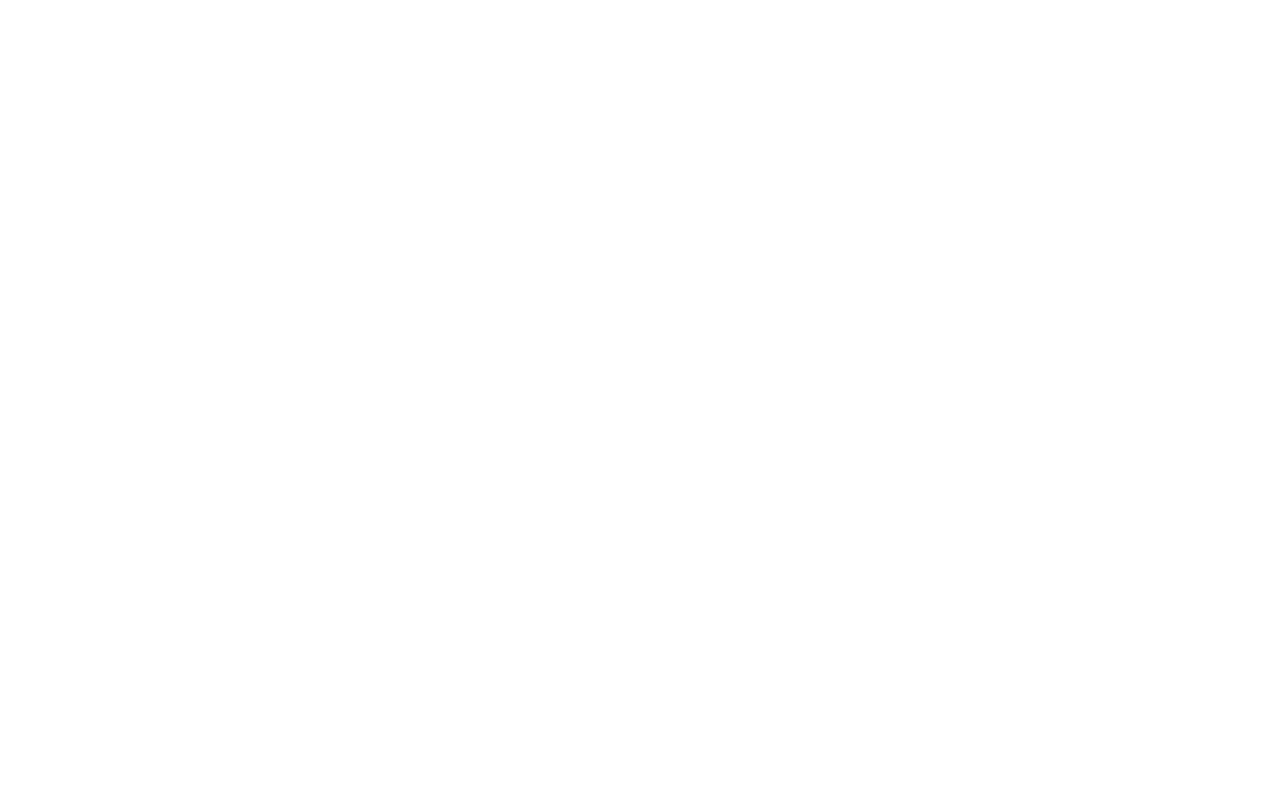
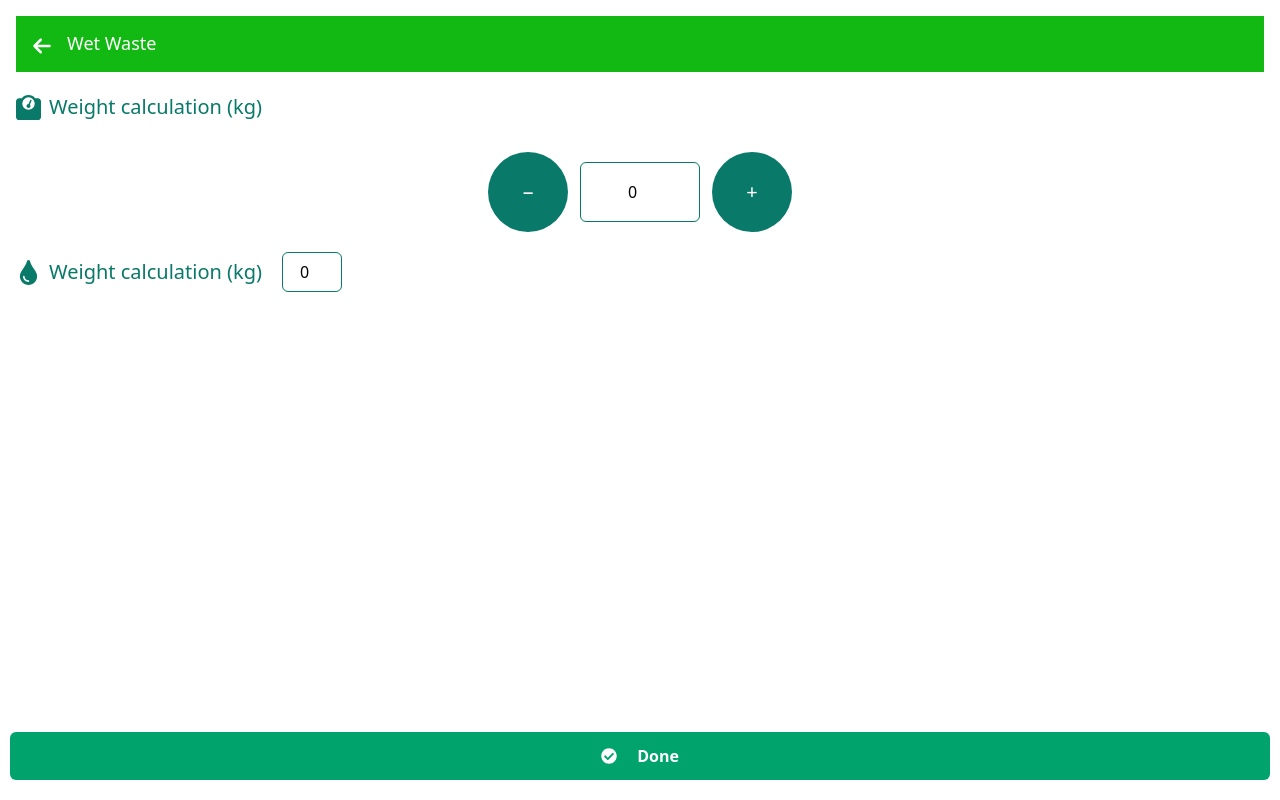
Before and after one commit to Ritik796/D2D-Bulk-Generator, a React (Create React App) app: page /drum in a window 1280 px wide. Before the commit this address had no page. Built offline with nearby package versions, Linux system fonts and the light colour scheme.

Commit message:
code commit

```diff
--- /dev/null
+++ b/src/Pages/BulkGenerator/DrumWeight.jsx
@@ -0,0 +1,56 @@
+import React, { useState } from 'react';
+import Header from '../../Components/Common/Header/Header';
+import style from '../../Styles/DrumWeight/DrumWeight.module.css';
+import { FaCheck, FaHotTub, FaTimes, FaTint, FaCheckCircle } from 'react-icons/fa';
+import { FaBox, FaDrum, FaWeightScale} from 'react-icons/fa6';
+
+const DrumWeight = () => {
+    const [value, setValue] = useState(0);
+
+    const increase = () => setValue(prev => Number(prev) + 1);
+    const decrease = () => setValue(prev => Math.max(Number(prev) - 1, 0));
+
+    return (
+        <div className={style.container}>
+            <Header title="Wet Waste" />
+
+            <label className={style.labelWithIcon}>
+                <FaWeightScale className={style.labelIcon} />
+                Weight calculation (kg)
+            </label>
+
+            <div className={style.inputGroup}>
+                <button className={style.iconButton} onClick={decrease}>−</button>
+                <input
+                    type="number"
+                    className={style.numberInput}
+                    value={value}
+                    onChange={(e) => setValue(Math.max(0, parseInt(e.target.value) || 0))}
+                />
+                <button className={style.iconButton} onClick={increase}>+</button>
+            </div>
+
+            <label className={style.labelWithIcon}>
+                <FaTint className={style.labelIcon} />
+                Weight calculation (kg)
+                <input
+                    type="number"
+                    className={style.drumWeightInput}
+                    value={value}
+                    onChange={(e) => setValue(Math.max(0, parseInt(e.target.value) || 0 ))}
+                />
+            </label>
+
+            <div className={style.buttonContainer}>
+
+                    <button className={style.buttonPrimary}>
+                        <FaCheckCircle className={style.icon} />
+                        Done
+                    </button>
+                </div>
+
+        </div>
+    );
+};
+
+export default DrumWeight;
--- /dev/null
+++ b/src/Pages/BulkGenerator/WetWaste.jsx
@@ -0,0 +1,54 @@
+import React from 'react'
+import Header from '../../Components/Common/Header/Header'
+import style from '../../Styles/WetWaste/WetWaste.module.css'
+import { FaTimes, FaCheck, FaCheckCircle } from 'react-icons/fa' // Font Awesome icons
+import { FaCartPlus, FaTrash } from 'react-icons/fa6'
+import { useNavigate } from 'react-router-dom';
+
+const WetWaste = () => {
+
+    const navigate = useNavigate();
+
+    const handleSubmit = () => {
+        navigate('/drum'); // 👈 navigate to NextScreen
+    };
+
+
+    return (
+        <div className={`${style.container}`}>
+            <div>
+                <Header title={"Wet Waste"} />
+            </div>
+            <div className={`${style.centerWrapper}`}>
+                <div className={style.circle}>
+                    <div className={style.circleText}>
+                        <span className={style.kgValue}>0</span>
+                        <span className={style.kgLabel}>Kilogram</span>
+                    </div>
+                </div>
+
+                <div className={style.inputContainer}>
+                    <input
+                        type="number"
+                        placeholder="Enter weight"
+                        className={style.inputBox}
+                    />
+                </div>
+
+                <div className={style.buttonContainer}>
+                    <button className={style.button}>
+                        <FaCartPlus className={style.icon} />
+                        Add bin
+                    </button>
+                    <button className={style.buttonPrimary} onClick={handleSubmit}>
+                        <FaCheckCircle className={style.icon} />
+                        Done
+                    </button>
+                </div>
+
+            </div>
+        </div>
+    )
+}
+
+export default WetWaste
--- a/src/Router/RouterComponent.jsx
+++ b/src/Router/RouterComponent.jsx
@@ -1,11 +1,14 @@
 import {BrowserRouter,Routes,Route} from 'react-router-dom';
 import Bulkgenerator from '../Pages/BulkGenerator/Bulkgenerator';
+import WetWaste from '../Pages/BulkGenerator/WetWaste';
+import DrumWeight from '../Pages/BulkGenerator/DrumWeight';
 
 const RouterComponent = () => {
   return (
     <BrowserRouter>
       <Routes>
-        <Route path='/' element={<Bulkgenerator/>} />
+        <Route path='/' element={<WetWaste/>} />
+        <Route path='/drum' element={<DrumWeight/>} />
       </Routes>
     </BrowserRouter>
   )
--- /dev/null
+++ b/src/Styles/DrumWeight/DrumWeight.module.css
@@ -0,0 +1,120 @@
+.container {
+    padding: 16px;
+}
+
+.labelWithIcon {
+    display: flex;
+    align-items: center;
+    font-size: 20px;
+    color: #097969;
+    margin-top: 20px;
+    margin-bottom: 8px;
+}
+
+.labelIcon {
+    margin-right: 8px;
+    font-size: 25px;
+}
+
+.inputGroup {
+    display: flex;
+    align-items: center;
+    justify-content: center;
+    gap: 12px;
+    margin-top: 30px;
+}
+
+.iconButton {
+    background-color: #097969;
+    color: #fff;
+    border: none;
+    border-radius: 50px;
+    font-size: 20px;
+    width: 80px;
+    height: 80px;
+    cursor: pointer;
+    display: flex;
+    align-items: center;
+    justify-content: center;
+}
+
+.iconButton:hover {
+    background-color: #065f52;
+}
+
+.numberInput {
+    width: 120px;
+    height: 60px;
+    text-align: center;
+    font-size: 16px;
+    padding: 10px;
+    border: 1.5px solid #097969;
+    border-radius: 6px;
+}
+
+.drumWeightInput {
+    width: 60px;
+    height: 40px;
+    margin-left: 20px;
+    text-align: center;
+    font-size: 16px;
+    padding: 10px;
+    border: 1.5px solid #097969;
+    border-radius: 6px;
+}
+
+.buttonContainer {
+    position: fixed;
+    bottom: 20px;
+    left: 0;
+    width: 100%;
+    display: flex;
+    justify-content: center;
+    gap: 16px;
+    z-index: 999;
+}
+
+.button {
+    padding: 10px 34px;
+    border: 1px solid #ccc;
+    border-radius: 6px;
+    background-color: #f0f0f0;
+    color: #333;
+    font-size: 16px;
+    cursor: pointer;
+    transition: background-color 0.3s ease;
+}
+
+.button:hover {
+    background-color: #e0e0e0;
+}
+
+.buttonPrimary {
+  width: 100%; /* 👈 make button span full width of container */
+  padding: 12px;
+  border: none;
+  border-radius: 6px;
+  background-color: #00A36C;
+  color: #fff;
+  font-size: 16px;
+  font-weight: 600;
+  cursor: pointer;
+  transition: background-color 0.3s ease;
+  display: flex;
+  align-items: center;
+  justify-content: center;
+  margin-left: 10px;
+  margin-right: 10px;
+}
+
+
+.buttonPrimary:hover {
+    background-color: #065f52;
+}
+
+.icon {
+    margin-right: 20px;
+    font-size: 16px;
+    display: inline-block;
+    vertical-align: middle;
+}
--- /dev/null
+++ b/src/Styles/WetWaste/WetWaste.module.css
@@ -0,0 +1,130 @@
+.container{
+    height: calc(100vh - 10px);
+    display: grid;
+    grid-template-rows: auto 1fr;
+}
+/* Circle Style */
+.circle {
+  width: 200px;
+  height: 200px;
+  border-radius: 50%;
+  background-color: #ffffff;
+  border: 10px solid #00A36C;
+
+  display: flex;              /* Center text */
+  align-items: center;
+  justify-content:center;
+
+  font-weight: bold;
+  font-size: 16px;
+  color: #000;
+}
+
+/* Center Wrapper */
+.centerWrapper {
+  display: flex;
+  flex-direction: column;
+  align-items: center;       /* ← Centers all child items horizontally */
+  justify-content: top;
+  margin: 20px 0;
+  text-align: center;        /* ← Ensures text inside items is centered too */
+}
+
+.circleText {
+  display: flex;
+  flex-direction: column;
+  align-items: center;
+  justify-content: center;
+  line-height: 1.2;
+}
+
+.kgLabel {
+  font-size: 16px;
+  color: #000;
+  font-weight: bold;
+}
+
+.kgValue {
+  font-size: 25px;
+  font-weight: bold;
+  color: #097969;
+  margin-bottom: 30px;
+}
+
+.inputContainer {
+  margin-top: 16px;
+  width: 100%;
+  max-width: 300px;
+  text-align: left;
+}
+
+.label {
+  font-size: 14px;
+  margin-bottom: 6px;
+  color: #097969;
+  display: block;
+}
+
+.inputBox {
+  width: 100%;
+  padding: 10px 12px;
+  border: 2.5px solid #00A36C;
+  border-radius: 6px;
+  font-size: 16px;
+  outline: none;
+  color: #333;
+  font-weight: bold;
+  text-align: center;
+}
+
+.inputBox:focus {
+  border-color: #065f52;
+  box-shadow: 0 0 3px rgba(9, 121, 105, 0.5);
+}
+.buttonContainer {
+  position: fixed;
+  bottom: 20px;
+  left: 0;
+  width: 100%;
+  display: flex;
+  justify-content: center;
+  gap: 16px;
+  z-index: 999;
+}
+
+.button {
+  padding: 10px 34px;
+  border: 1px solid #ccc;
+  border-radius: 6px;
+  background-color: #f0f0f0;
+  color: #333;
+  font-size: 16px;
+  cursor: pointer;
+  transition: background-color 0.3s ease;
+}
+
+.button:hover {
+  background-color: #e0e0e0;
+}
+
+.buttonPrimary {
+  padding: 10px 64px;
+  border: none;
+  border-radius: 6px;
+  background-color: #00A36C;
+  color: #fff;
+  font-size: 16px;
+  cursor: pointer;
+  transition: background-color 0.3s ease;
+}
+
+.buttonPrimary:hover {
+  background-color: #065f52;
+}
+
+.icon {
+  margin-right: 20px;
+  font-size: 16px;
+  display: inline-block;
+  vertical-align: middle;
+}
```
